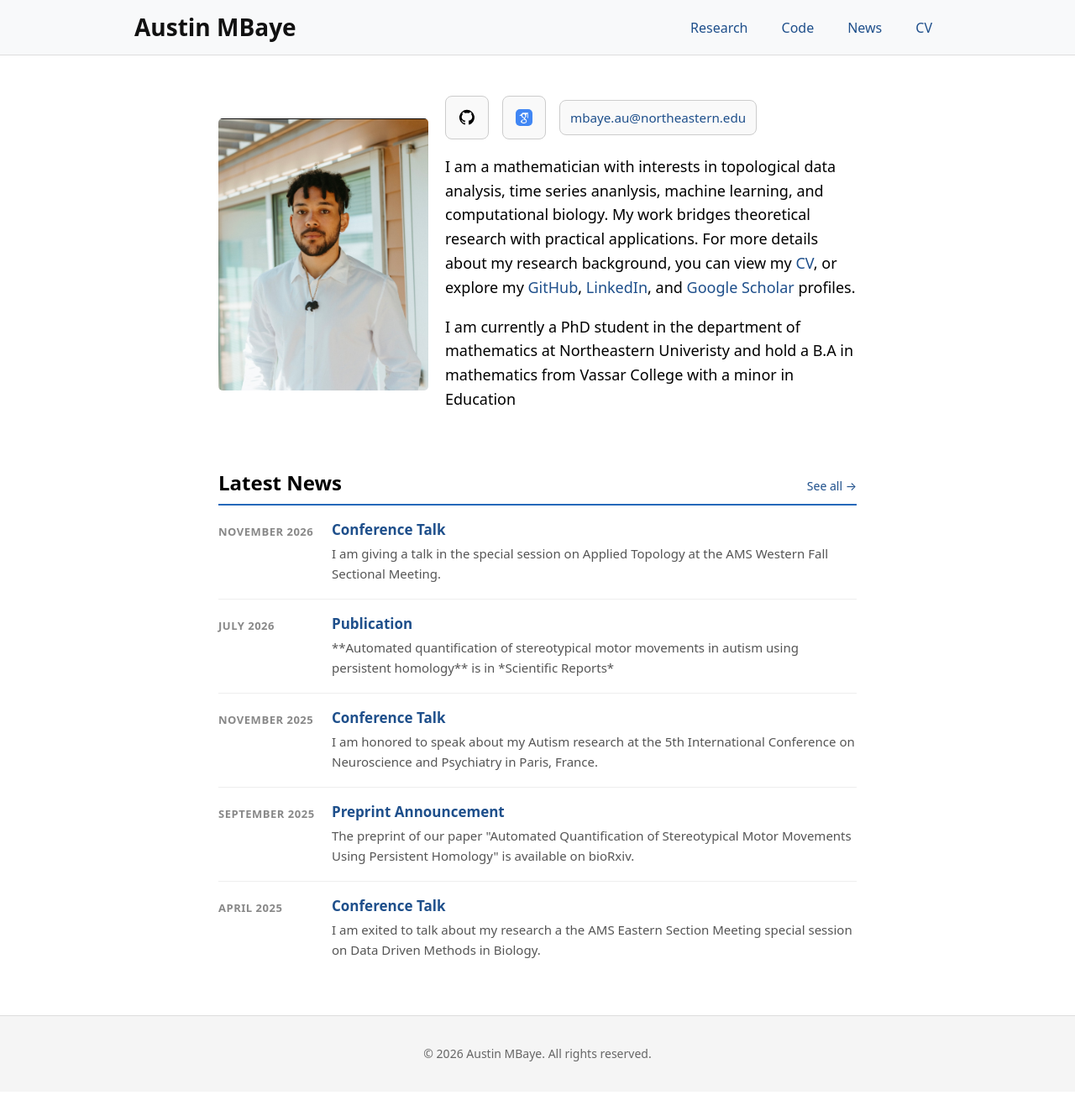
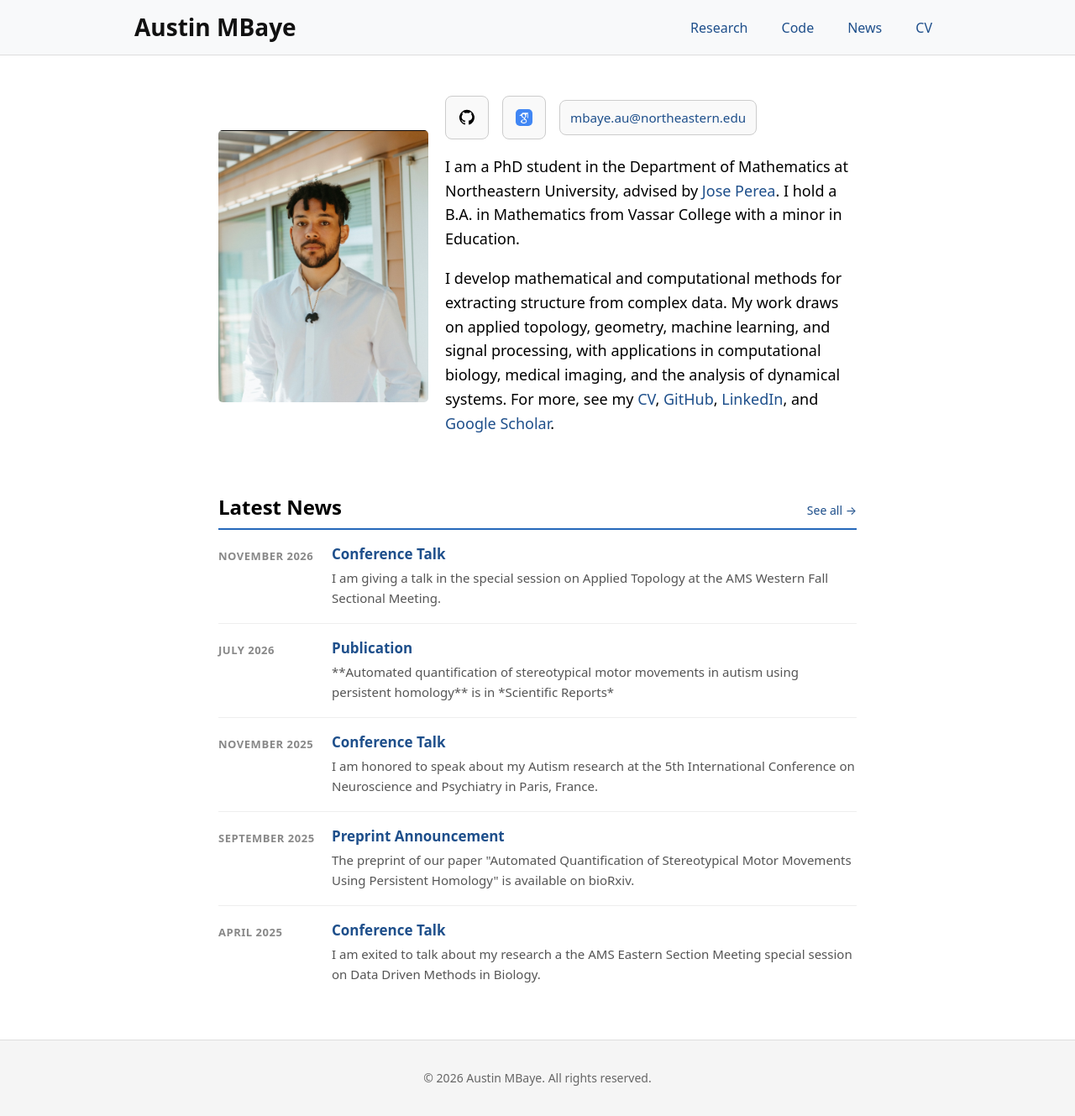
Before and after one commit to ambaye15/ambaye15.github.io, a Jekyll site: the page built from index.html, in a window 1280 px wide. Shown: the whole page at 84% size. Built offline with Jekyll 4.4.1, drawn with Linux system fonts in a browser that asks for light colours; before the commit the page ends 1300 px from its top, so only the background shows below that.

Commit message:
Refactor profile section with relative URLs and updates
Updated image sources to use relative URLs and added 'rel="noopener"' to external links for security. Revised text to clarify academic background and research interests.

```diff
--- a/index.html
+++ b/index.html
@@ -5,16 +5,16 @@
 
 <section class="profile-with-image">
   <div class="blurb-container">
-    <img src="{{ site.baseurl }}/assets/images/profile.jpg" alt="Austin MBaye">
+    <img src="{{ '/assets/images/profile.jpg' | relative_url }}" alt="Austin MBaye">
     <div class="profile-text">
 
       <p class="contact-icons">
-        <a href="https://github.com/ambaye15" target="_blank" title="GitHub" class="icon-box">
-          <img src="{{ site.baseurl }}/assets/images/github.svg" alt="GitHub">
+        <a href="https://github.com/ambaye15" target="_blank" rel="noopener" title="GitHub" class="icon-box">
+          <img src="{{ '/assets/images/github.svg' | relative_url }}" alt="GitHub">
         </a>
 
-        <a href="https://scholar.google.com/citations?hl=en&user=Gx2FUBwAAAAJ" target="_blank" title="Google Scholar" class="icon-box">
-          <img src="{{ site.baseurl }}/assets/images/scholar.png" alt="Google Scholar">
+        <a href="https://scholar.google.com/citations?hl=en&amp;user=Gx2FUBwAAAAJ" target="_blank" rel="noopener" title="Google Scholar" class="icon-box">
+          <img src="{{ '/assets/images/scholar.png' | relative_url }}" alt="Google Scholar">
         </a>
 
         <span class="email-box">
@@ -22,19 +22,22 @@
         </span>
       </p>
 
+      <p>
+        I am a PhD student in the Department of Mathematics at Northeastern University, advised by
+        <a href="https://www.joperea.com/" target="_blank" rel="noopener">Jose Perea</a>. I hold a
+        B.A. in Mathematics from Vassar College with a minor in Education.
+      </p>
 
       <p>
-        I am a mathematician with interests in topological data analysis, time series ananlysis, machine learning, and computational biology. My work bridges theoretical research with practical applications. For more details about my research background, you can view my
-        <a href="{{ '/assets/images/Austin_MBaye.pdf' | relative_url }}">CV</a>, or explore my
-        <a href="https://github.com/ambaye15" target="_blank">GitHub</a>,
-        <a href="https://www.linkedin.com/in/austin-mbaye-0044a1263" target="_blank">LinkedIn</a>, and
-        <a href="https://scholar.google.com/citations?hl=en&user=Gx2FUBwAAAAJ" target="_blank">Google Scholar</a> profiles.
-      </p>
-      <p>
-        I am currently a PhD student in the department of mathematics at Northeastern Univeristy and hold a B.A in mathematics from Vassar College with a minor in Education
+        I develop mathematical and computational methods for extracting structure from complex data.
+        My work draws on applied topology, geometry, machine learning, and signal processing, with applications in computational biology, medical imaging, and the analysis of dynamical systems.
+        For more, see my
+        <a href="{{ '/assets/images/Austin_MBaye.pdf' | relative_url }}">CV</a>,
+        <a href="https://github.com/ambaye15" target="_blank" rel="noopener">GitHub</a>,
+        <a href="https://www.linkedin.com/in/austin-mbaye-0044a1263" target="_blank" rel="noopener">LinkedIn</a>, and
+        <a href="https://scholar.google.com/citations?hl=en&amp;user=Gx2FUBwAAAAJ" target="_blank" rel="noopener">Google Scholar</a>.
       </p>
     </div>
-
   </div>
 </section>
 
@@ -68,4 +71,8 @@
       </ul>
     </div>
   {% endfor %}
+
+  {% if months.size == 0 %}
+    <p class="blurb-note">No news yet.</p>
+  {% endif %}
 </section>
```
